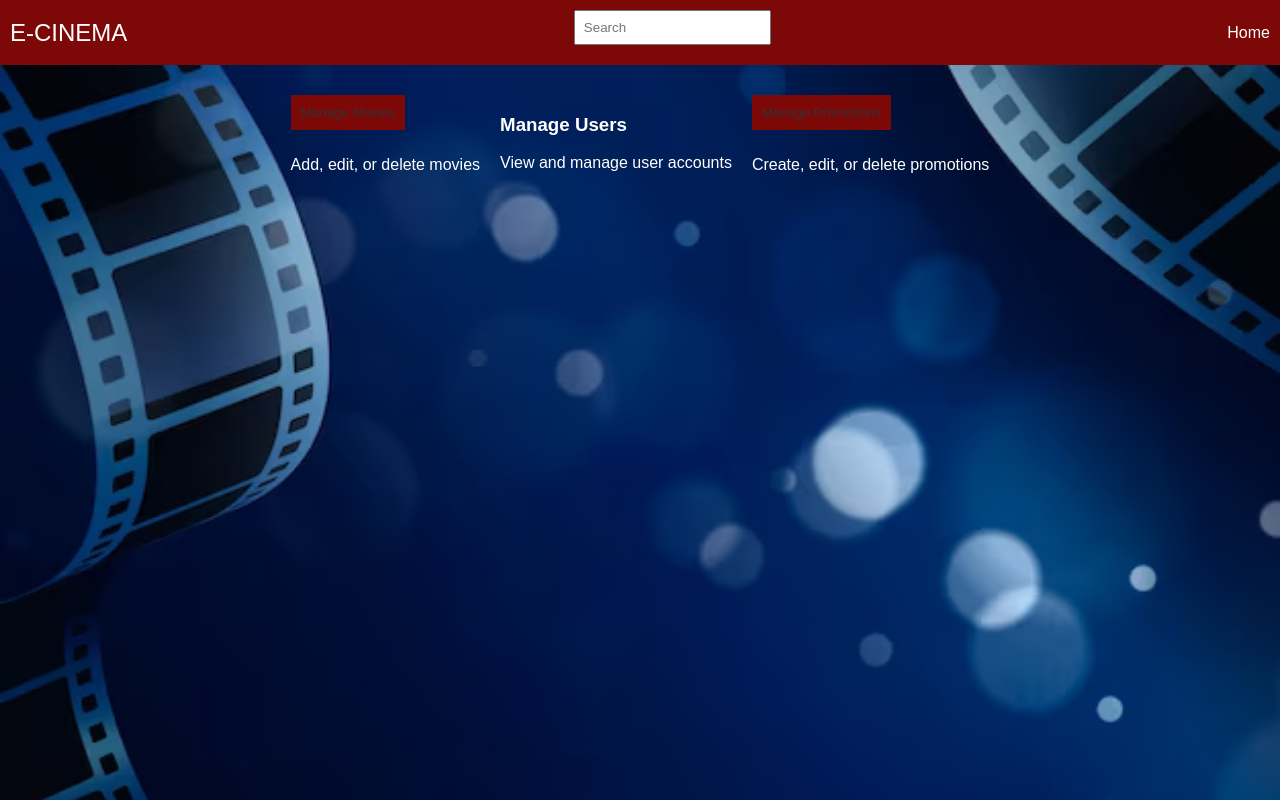
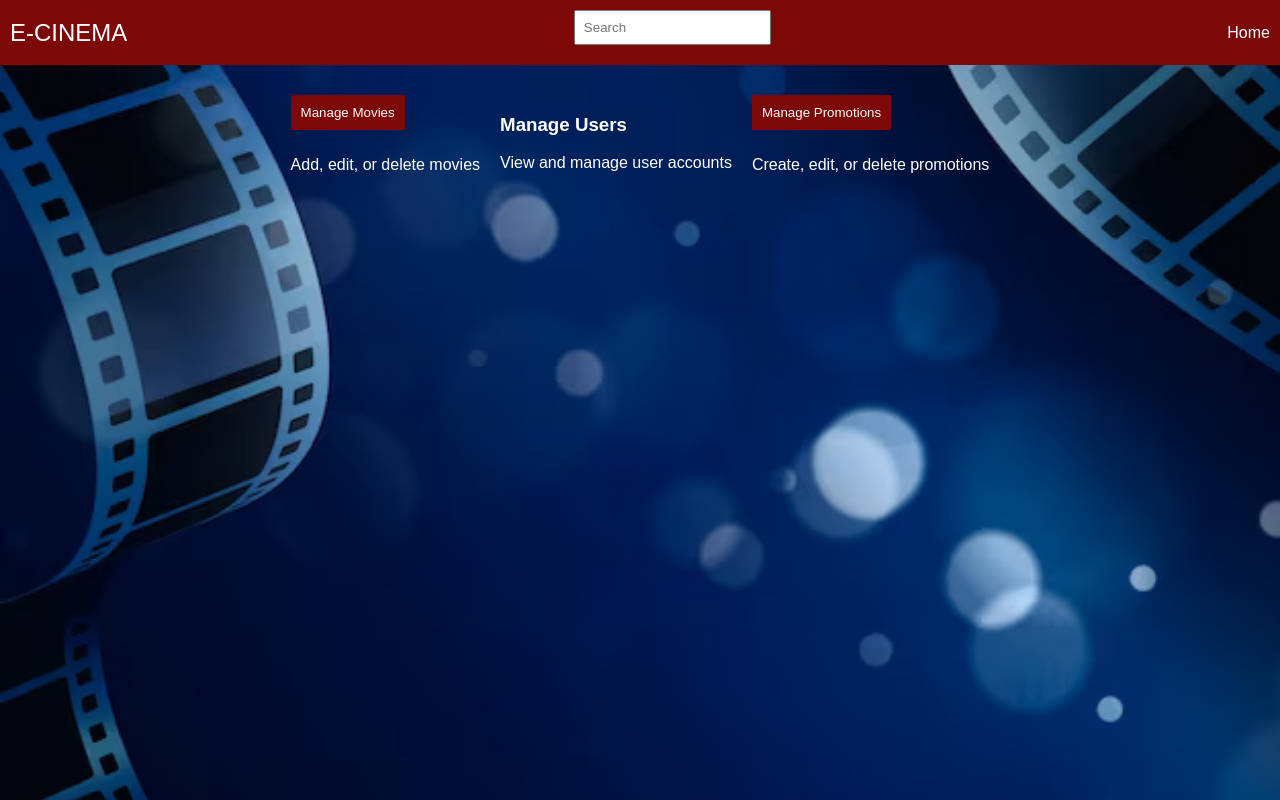
Before and after one commit to Brandipity/cinema-e-booking, a React (Create React App) app: page /admin in a window 1280 px wide. Built offline with nearby package versions, Linux system fonts and the light colour scheme.

Commit message:
Small css changes

```diff
--- a/src/GuestPage.css
+++ b/src/GuestPage.css
@@ -78,7 +78,7 @@ body {
   .navbar-right button {
     background-color: #333;
     border: none;
-    padding: 8px 15px;
+    padding: 8px 20px;
   }
 
   .main-content {
--- a/src/Login.css
+++ b/src/Login.css
@@ -48,6 +48,7 @@ body {
 
   label {
     margin-bottom: 5px;
+    color: white;
   }
 
   input {
@@ -56,8 +57,8 @@ body {
   }
 
   button {
+    color: white;
     background-color: #7c0808;
-    color: white;
     padding: 10px;
     cursor: pointer;
   }
@@ -79,12 +80,13 @@ body {
     margin-bottom: 10px;
   }
 
+
   a {
     text-decoration: none;
-    color: #f0f0f0;
+    color: white;
   }
 
   a:hover {
     text-decoration: underline;
-    color: #f0f0f0;
+    color: white;
   }
--- a/src/RegisteredUser.css
+++ b/src/RegisteredUser.css
@@ -37,7 +37,7 @@ body {
   .navbar-right a,
   .navbar-right button {
     color: white;
-    margin-left: 10px;
+    margin-left: 20px;
     text-decoration: none;
     cursor: pointer;
   }
@@ -45,7 +45,7 @@ body {
   .navbar-right button {
     background-color: #333;
     border: none;
-    padding: 8px 15px;
+    padding: 8px 20px;
   }
 
   .main-content {
@@ -79,6 +79,6 @@ body {
     cursor: pointer;
   }
 
- a {
+  .footer a {
     color: #333;
   }
--- a/src/RegisteredUser.js
+++ b/src/RegisteredUser.js
@@ -34,6 +34,7 @@ function RegisteredUser() {
           <div className="navbar-right">
             <a href="#">Home</a>
             <a href="#">Showings</a>
+            <a href="/login">Log Out</a>
             <a href="/cart">Cart</a>
           </div>
         </nav>
```
